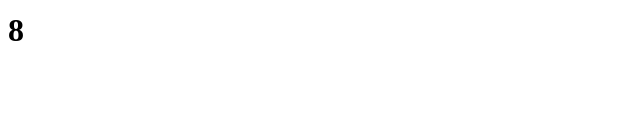
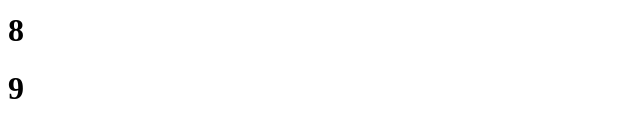
Before and after one commit to theit0/ecommerceFETests, a React (Vite) app: page / in a window 1280 px wide. Shown: the part 419-556 px from the top of the page, without its empty margins (0-640 px from the left). Built offline with nearby package versions, Linux system fonts and the light colour scheme.

Commit message:
Test case 9

```diff
--- a/src/App.tsx
+++ b/src/App.tsx
@@ -12,6 +12,7 @@ function App() {
       <h1>6</h1>
       <h1>7</h1>
       <h1>8</h1>
+      <h1>9</h1>
     </>
   )
 }
```
